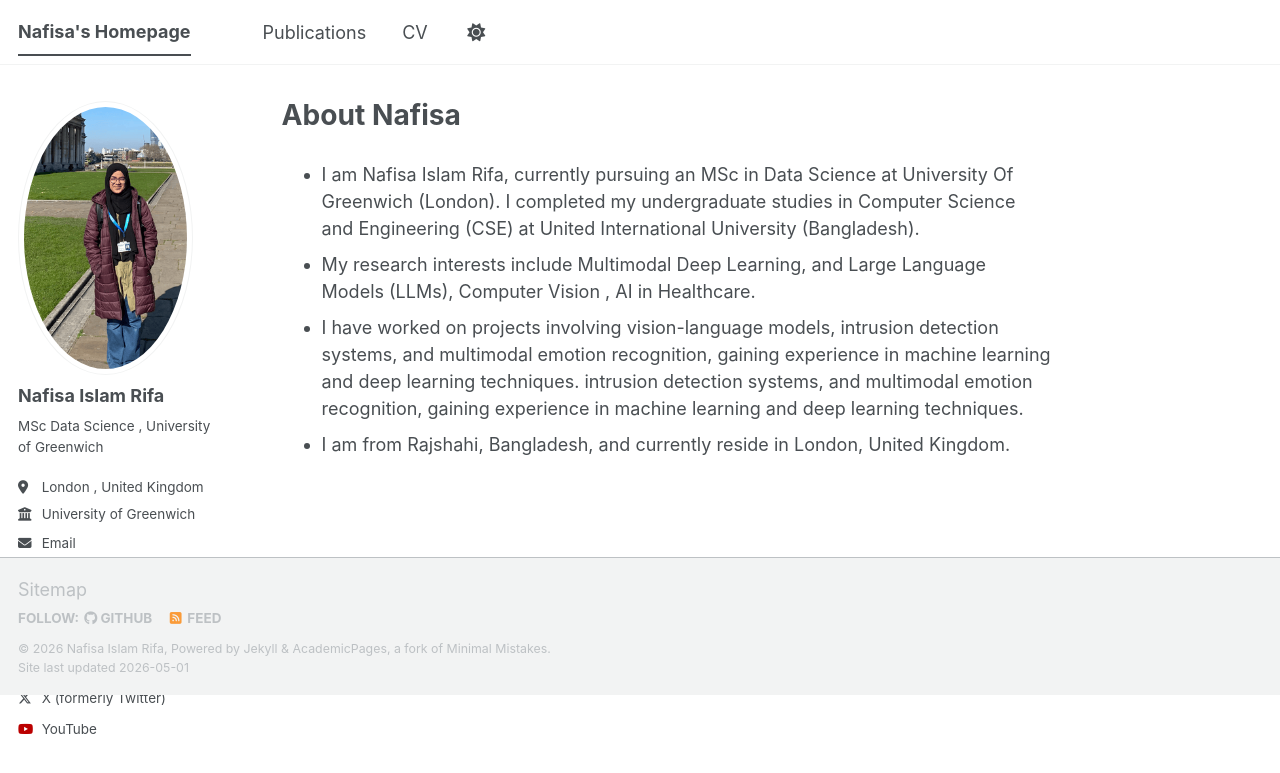
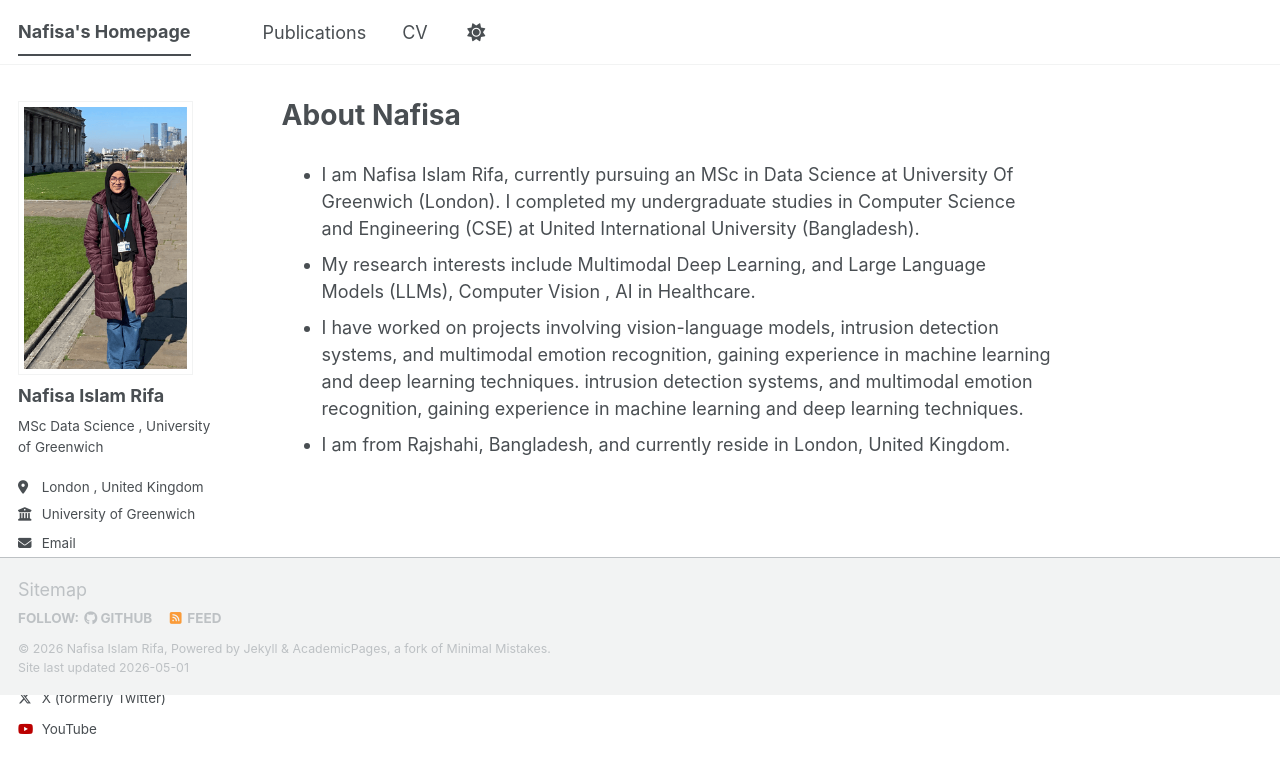
Before and after one commit to NafisaIslamRifa/NafisaIslamRifa.github.io, a Jekyll site: the page built from _pages/about.md, in a window 1280 px wide. Shown: the top 773 px of the page. Built offline with Jekyll 4.4.1, drawn with Linux system fonts in a browser that asks for light colours; some web fonts are replaced; a script bundle is joined from its source files by our own code; library files that are not in the unit come from our copies.

Commit message:
Remove border radius from author avatar images
Updated author avatar image styles to remove border radius.

```diff
--- a/_includes/author-profile.html
+++ b/_includes/author-profile.html
@@ -8,9 +8,9 @@
 
   <div class="author__avatar">
     {% if author.avatar contains "://" %}
-    	<img src="{{ author.avatar }}" alt="{{ author.name }}"  fetchpriority="high" />
+    	<img src="{{ author.avatar }}" alt="{{ author.name }}"  fetchpriority="high" style="border-radius: 0; />
     {% else %}
-    	<img src="{{ author.avatar | prepend: "/images/" | prepend: base_path }}" class="author__avatar" alt="{{ author.name }}"  fetchpriority="high" />
+    	<img src="{{ author.avatar | prepend: "/images/" | prepend: base_path }}" class="author__avatar" alt="{{ author.name }}"  fetchpriority="high" style="border-radius: 0;"/>
     {% endif %}
   </div>
 
```
